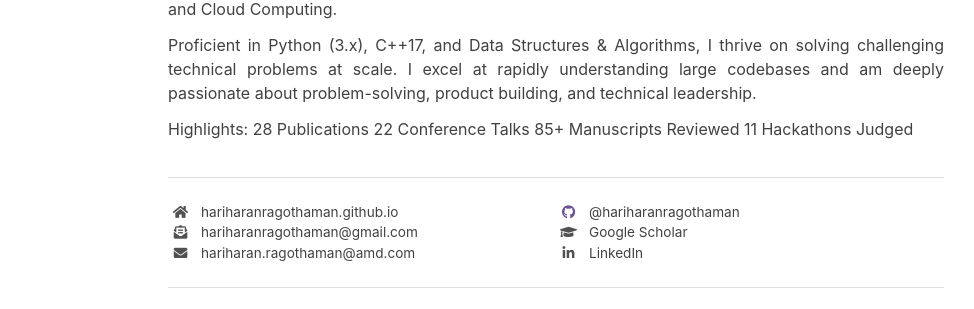
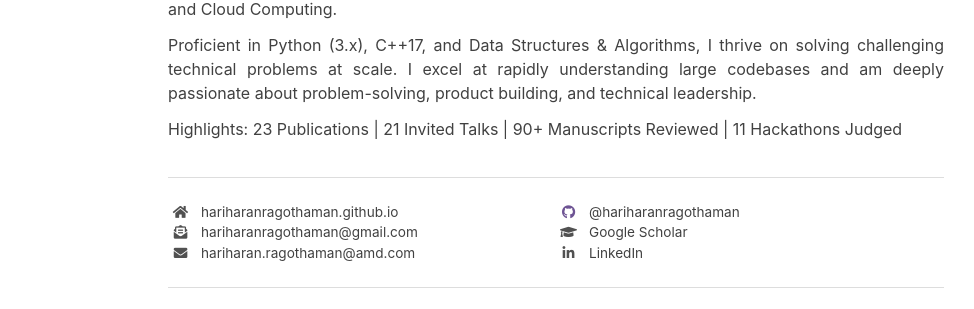
Before and after one commit to hariharanragothaman/hariharanragothaman.github.io, a Jekyll site: the page built from cv.md, in a window 1280 px wide and 900 px high. Shown: the part 191-500 px from the top of the window, without its empty margins (164-1138 px from the left). Built offline with Jekyll 4.4.1, drawn with Linux system fonts in a browser that asks for light colours; nearby versions of some CDN libraries; some web fonts are replaced.

Commit message:
Polishes and Updates

```diff
--- a/cv.md
+++ b/cv.md
@@ -21,11 +21,7 @@ jsarr:
 </p>
 
 <p>
-    Highlights:
-        28 Publications
-        22 Conference Talks
-        85+  Manuscripts Reviewed
-        11 Hackathons Judged
+    Highlights: 23 Publications | 21 Invited Talks | 90+  Manuscripts Reviewed | 11 Hackathons Judged
 </p>
 
 </div>
```
